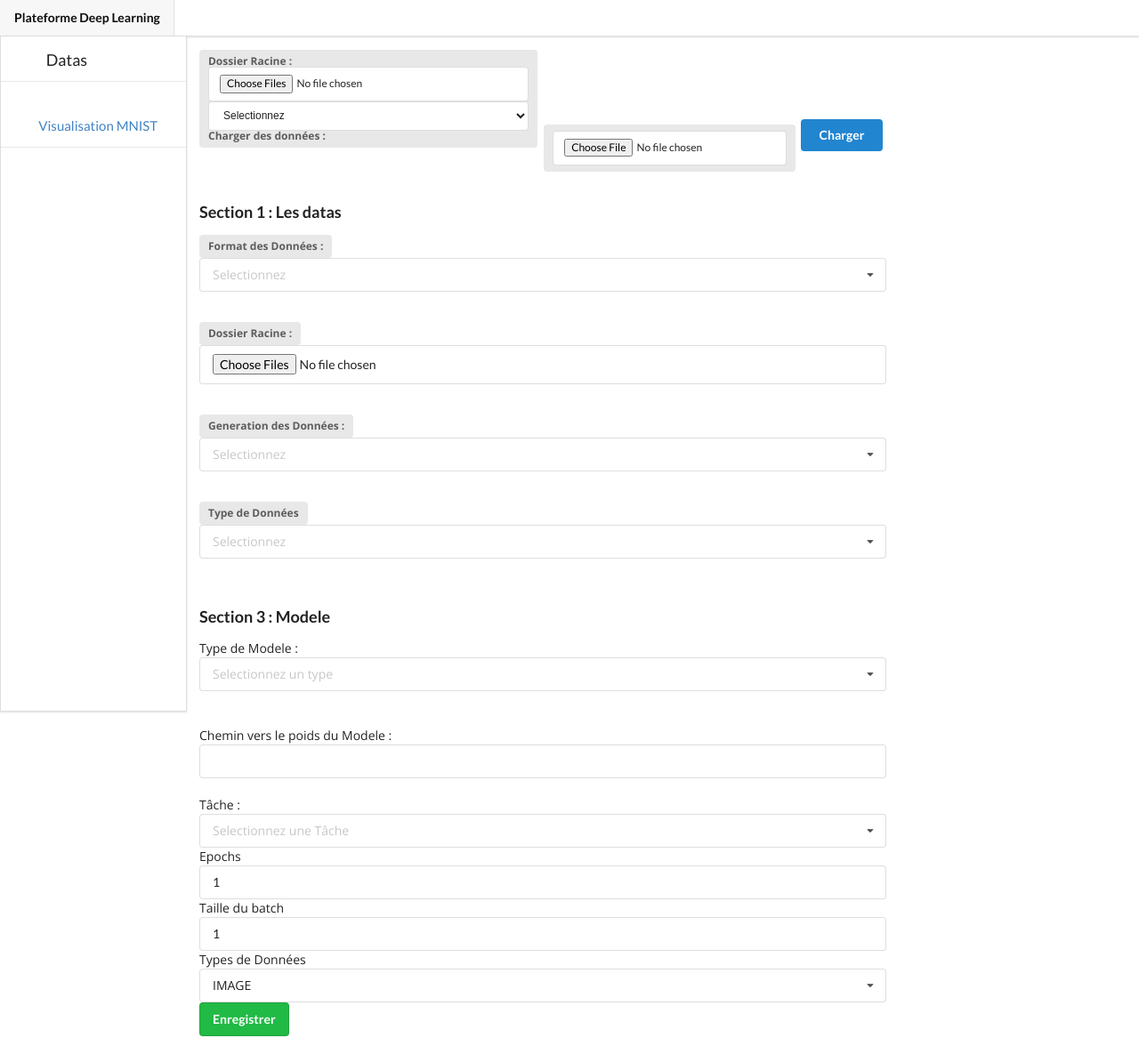
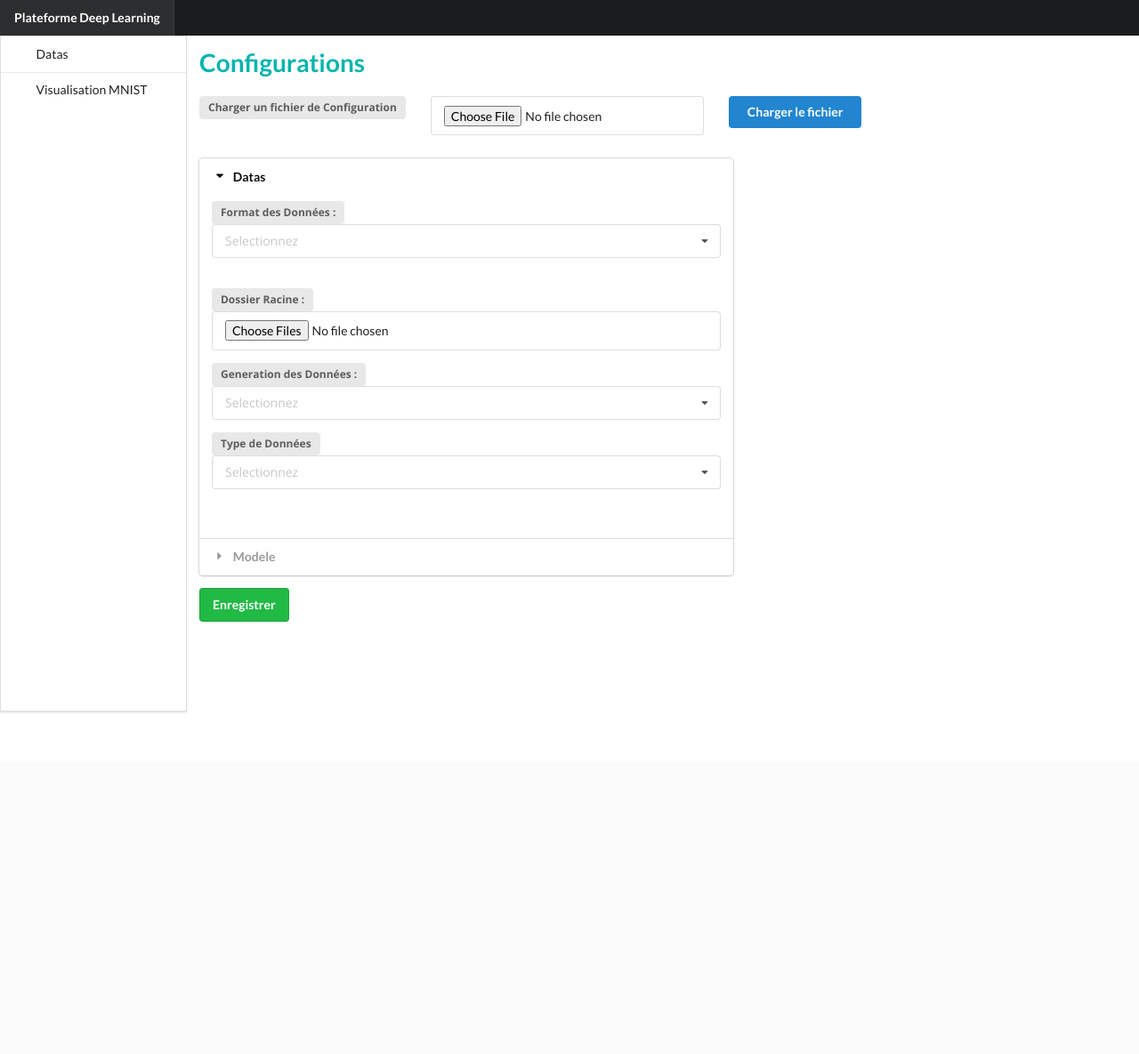
Before and after one commit to diadjii/plateforme_deep_learning, a Flask app: page / in a window 1280 px wide. Shown: the whole page at 89% size. After the commit the page ends 801 px from the top, so only its background shows below. Run offline with Flask 2, Linux system fonts and the light colour scheme; some web fonts are replaced.

Commit message:
refactoring du GUI

```diff
--- a/run.py
+++ b/run.py
@@ -19,7 +19,7 @@ def download_file():
 
 @app.route('/visualisation')
 def test_mnist():
-    mnist_model()
+   # mnist_model()
     return render_template('visualisation.html.j2')
 
 @app.route('/accueil')
--- a/static/js/script_datas.js
+++ b/static/js/script_datas.js
@@ -32,6 +32,12 @@ let fieldSpecBatchSize = $("input[name='SPEC_BATCH_SIZE']");
 let fieldModelBatchSize = $("input[name='MODEL_BATCH_SIZE");
 let fieldImgSizeEntreeY_1 = $("input[name='imgSizeEntreey1']");
 let fieldImgSizeEntreeY_2 = $("input[name='imgSizeEntreey2']");
+
+$('.ui.accordion').accordion();
+
+$("#load-config-file").click(e => {
+  $('.ui.modal').modal('show');
+})
 
 fieldDataFeed.change(e => {
   if (e.currentTarget.value == "KERAS_DATASET") {
--- a/templates/base.html.j2
+++ b/templates/base.html.j2
@@ -15,19 +15,23 @@
 
 <body>
   <div class="ui sidebar vertical menu sidebar-menu" id="sidebar">
-    <h3 class="item">
+    <div>
+      <a class="item">
         <i class="icon tachometer alternate"></i>
         Datas
-    </h3>
-    <h4 class="item">
+      </a>
+      <a class="item" href="{{url_for('test_mnist')}}">
         <i class="icon tachometer alternate"></i>
-     <a href="{{url_for('test_mnist')}}">Visualisation MNIST</a>
-    </h4>
+        Visualisation MNIST
+      </a>
     </div>
-  <nav class="ui top fixed menu">
+  </div>
+  <nav class="ui top inverted fixed menu">
+    <div class="left menu">
       <a href="#" class="header item">
         Plateforme Deep Learning
       </a>
+    </div>
   </nav>
   <div class="pusher">
     <div class="main-content" style="margin-top: 70px;">
@@ -40,7 +44,6 @@
   <div id="footer">
   </div>
   {% block script %}
-
   {% endblock %}
   </div>
 </body>
--- a/templates/gestion_datas.html.j2
+++ b/templates/gestion_datas.html.j2
@@ -2,47 +2,58 @@
 
 {% block content %}
 <div class="ui">
+  <h1 class="ui header teal">Configurations</h1>
+  <br>
   <form class="ui form row" id="form_load_datas">
+    <div class="ui grid ten wide column">
       <div class="field">
         <div class="ui label">
-      <label for="">Dossier Racine :</label>
-      <input type="file" name="DATA_PATH" id="field_path_input" multiple directory webkitdirectory mozdirectory>
-      <select id="field_path_select" name="DATA_PATH" hidden>
-        <option value="">Selectionnez</option>
-        <option value="MNIST">MNIST</option>
-      </select>
-        <label for="">Charger des données : </label>
+          <label for="">Charger un fichier de Configuration</label>
         </div>
-      <div class="ui label">
+      </div>
+      <div class="ui small">
         <input type="file" id="file" required>
       </div>
-      <button type="submit" class="ui primary button">Charger</button>
-    </div><br>
+      <div class="ui">
+        <button type="submit" class="ui primary button medium">Charger le fichier</button>
+
+      </div>
+    </div>
   </form>
-  <div class="ui row">
+  <br>
+  <br>
+  <div class="ui grid ">
+    <div class="sixteen wide column ">
       <form class="ui form " id="form-create-datas">
-      <div class="section1">
+        <div class="ui styled accordion">
           {% include 'section_datas.html.j2'%}
-      </div>
-
           <div id="section_generateur" class="field" hidden>
             {% include 'section_generateur.html.j2' %}
           </div>
 
+          <div class="title">
+            <i class="dropdown icon"></i>
+            Modele
+          </div>
+          <div class="content">
             <div id="section_modele">
               {% include 'section_modele.html.j2'%}
             </div>
+
             {% include 'section_compilation.html.j2' %}
+          </div>
+        </div>
+        <div class="ui input">
 
-      <div class="ui input">
           <input type="submit" name="" class="ui positive button" value="Enregistrer">
         </div>
-      <br><br>
         <a href="/config/generate" id="btn-download" lass="ui button" hidden>Telecharger
         </a>
       </form>
     </div>
   </div>
+</div>
+
 {% endblock %}
 {% block script %}
 <script src="{{url_for('static', filename='js/script_datas.js')}}" charset="utf-8"></script>
--- a/templates/section_compilation.html.j2
+++ b/templates/section_compilation.html.j2
@@ -52,3 +52,4 @@
     <option selected value="IMAGE">IMAGE</option>
     <option value="IMAGE_FOLDER">IMAGE_FOLDER</option>
 </select>
+</div>
--- a/templates/section_datas.html.j2
+++ b/templates/section_datas.html.j2
@@ -1,5 +1,8 @@
-<h3>Section 1 : Les datas</h3>
-
+<div class="title header active">
+  <i class="dropdown icon"></i>
+  Datas
+</div>
+<div class="content active" id="section1">
   <div class="field">
     <div class="ui label">
       <label for="">Format des Données :</label>
@@ -11,7 +14,6 @@
       <option value="GEN">GEN</option>
     </select>
   </div><br>
-
   <div class="field">
     <div class="ui label">
       <label for="">Dossier Racine :</label>
@@ -23,7 +25,7 @@
         <option value="MNIST">MNIST</option>
       </select>
     </div>
-        </div><br>
+  </div>
   <div class="field">
     <div class="ui label">
       <label for="">Generation des Données :</label></div>
@@ -33,7 +35,7 @@
       <option value="IMG">IMG</option>
       <option value="KERAS_DATASET">KERAS_DATASET</option>
     </select>
-        </div><br>
+  </div>
   <div class="field">
     <div class="ui label">
       <label for="">Type de Données</label>
@@ -66,7 +68,7 @@
         <input type="file" name="LABEL_NAME">
       </div>
     </div>
-        </div><br>
+  </div>
   <div id="section_classes" class="field" hidden>
     <div class="ui label">
       <label for="">Classes :</label>
@@ -75,3 +77,4 @@
       <input type="text" name="CLASSES" value="background" required>
     </div>
   </div>
+</div>
--- a/templates/section_generateur.html.j2
+++ b/templates/section_generateur.html.j2
@@ -1,5 +1,9 @@
-<h3>Section 2 : Generateur</h3>
-<label for="">Normalisation</label>:
+<div class="title header">
+  <i class="dropdown icon"></i>
+  Generateur
+</div>
+<div class="content">
+  <label for="">Normalisation</label>:
 <input type="checkbox" name="RESCALE">
 <br><br>
 <div class="ui label">
@@ -26,3 +30,4 @@
 <select name="CLASS_MODE" id="" class="ui fluid dropdown">
   <option value="categorical">Categorical</option>
 </select>
+</div>
--- a/templates/section_modele.html.j2
+++ b/templates/section_modele.html.j2
@@ -1,4 +1,3 @@
-<h3>Section 3 : Modele</h3>
 <label for="">Type de Modele :</label>
 <select class="ui fluid dropdown" name="MODEL_TYPE">
     <option value="">Selectionnez un type </option>
--- a/trainmnist.py
+++ b/trainmnist.py
@@ -3,7 +3,7 @@ from tensorflow.keras import models
 from tensorflow.keras import layers
 from tensorflow.keras.utils import to_categorical
 import matplotlib.pyplot as plt
-import mpld3
+#import mpld3
 
 def mnist_model():
     (train_images, train_labels), (test_images, test_labels) = mnist.load_data()
```
Also changed, not shown: helpers.py (+10 -0 lines), templates/visualisation.html.j2 (+9 -50 lines), static/images/mnistaccuracy.png, static/images/mnistloss.png, 1 other file. Lines whose indentation alone changed are shown as unchanged.
